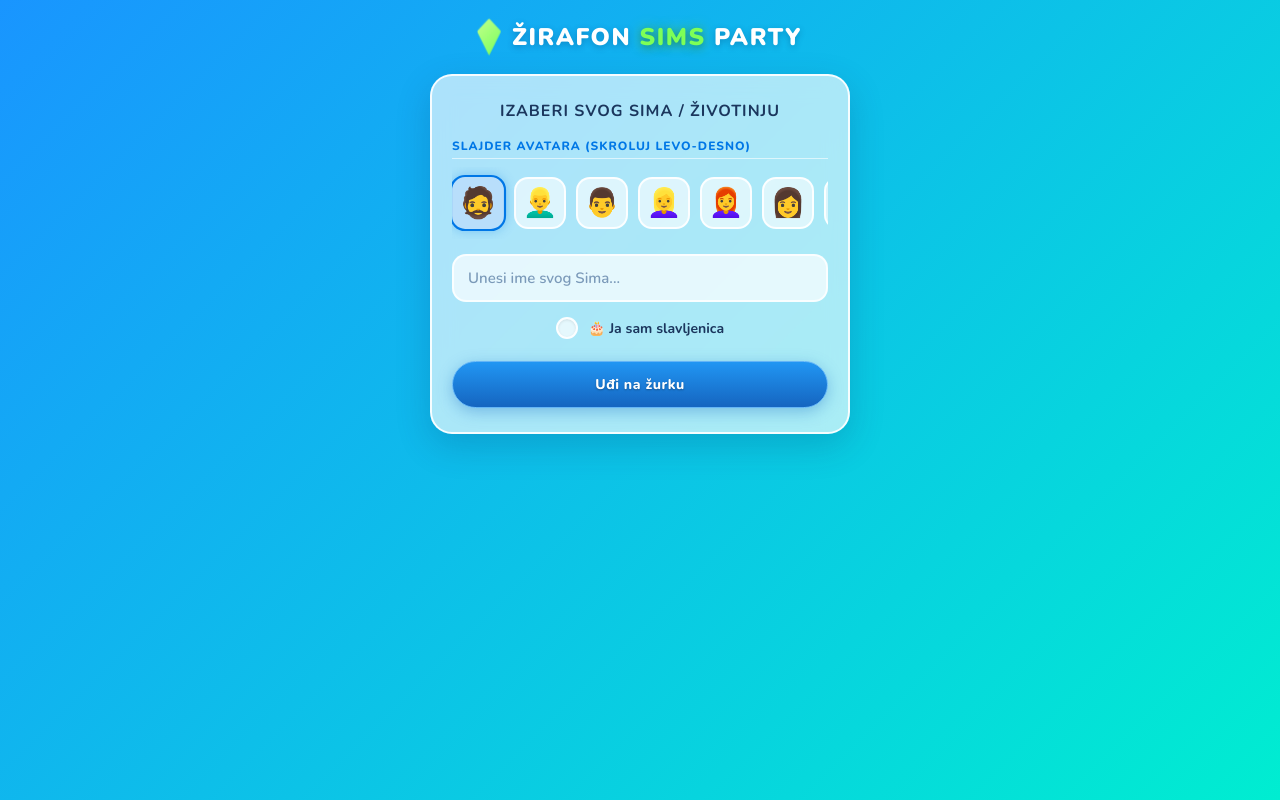
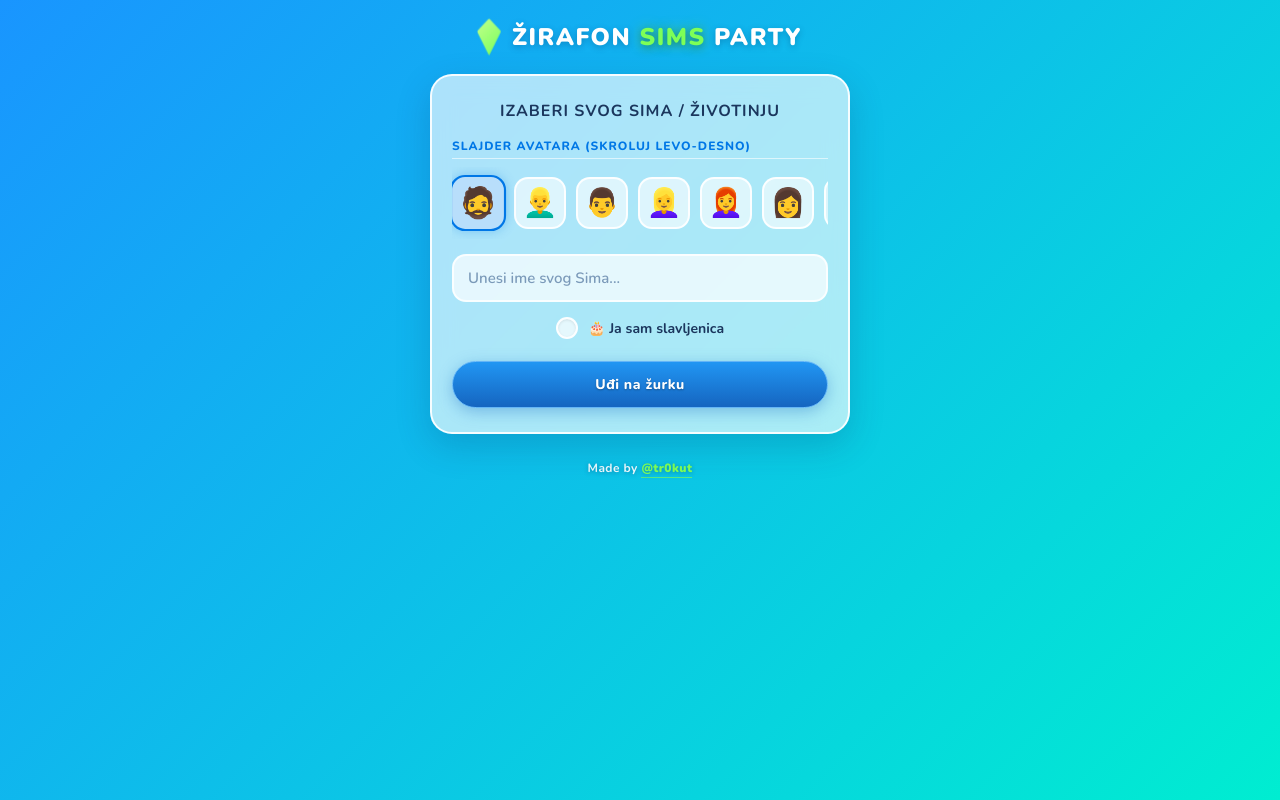
Before and after one commit to trokut/-irafon_Sims_Party, a website: page public/index.html in a window 1280 px wide. Drawn offline with nearby package versions, Linux system fonts and the light colour scheme; no server answers.

Commit message:
Update index Made by tr0kut link.html
Dodao sam link ka mom insta

```diff
--- a/public/index.html
+++ b/public/index.html
@@ -646,6 +646,31 @@
             margin: 22px 0 10px 0;
             text-transform: uppercase;
             letter-spacing: 1px;
+        }
+
+        .app-footer {
+            margin-top: 6px;
+            margin-bottom: 14px;
+            font-size: 12px;
+            font-weight: 700;
+            color: rgba(255, 255, 255, 0.92);
+            text-shadow: 0 1px 4px rgba(0, 50, 100, 0.35);
+            text-align: center;
+            letter-spacing: 0.4px;
+        }
+
+        .app-footer a {
+            color: #7dff57;
+            font-weight: 900;
+            text-decoration: none;
+            border-bottom: 1px solid rgba(125, 255, 87, 0.65);
+            padding-bottom: 1px;
+            transition: opacity 0.2s, border-color 0.2s;
+        }
+
+        .app-footer a:hover {
+            opacity: 0.85;
+            border-color: #ffffff;
         }
     </style>
 </head>
@@ -804,6 +829,10 @@
         <button class="sims-btn" onclick="saveLog()" style="background: linear-gradient(to bottom, #43a047, #2e7d32); border-color: #81c784;">💾 Sačuvaj dnevnik žurke</button>
     </div>
 
+    <footer class="app-footer">
+        Made by <a href="https://www.instagram.com/tr0kut/" target="_blank" rel="noopener noreferrer">@tr0kut</a>
+    </footer>
+
     <script src="/socket.io/socket.io.js"></script>
     <script>
         const socket = io();
```
